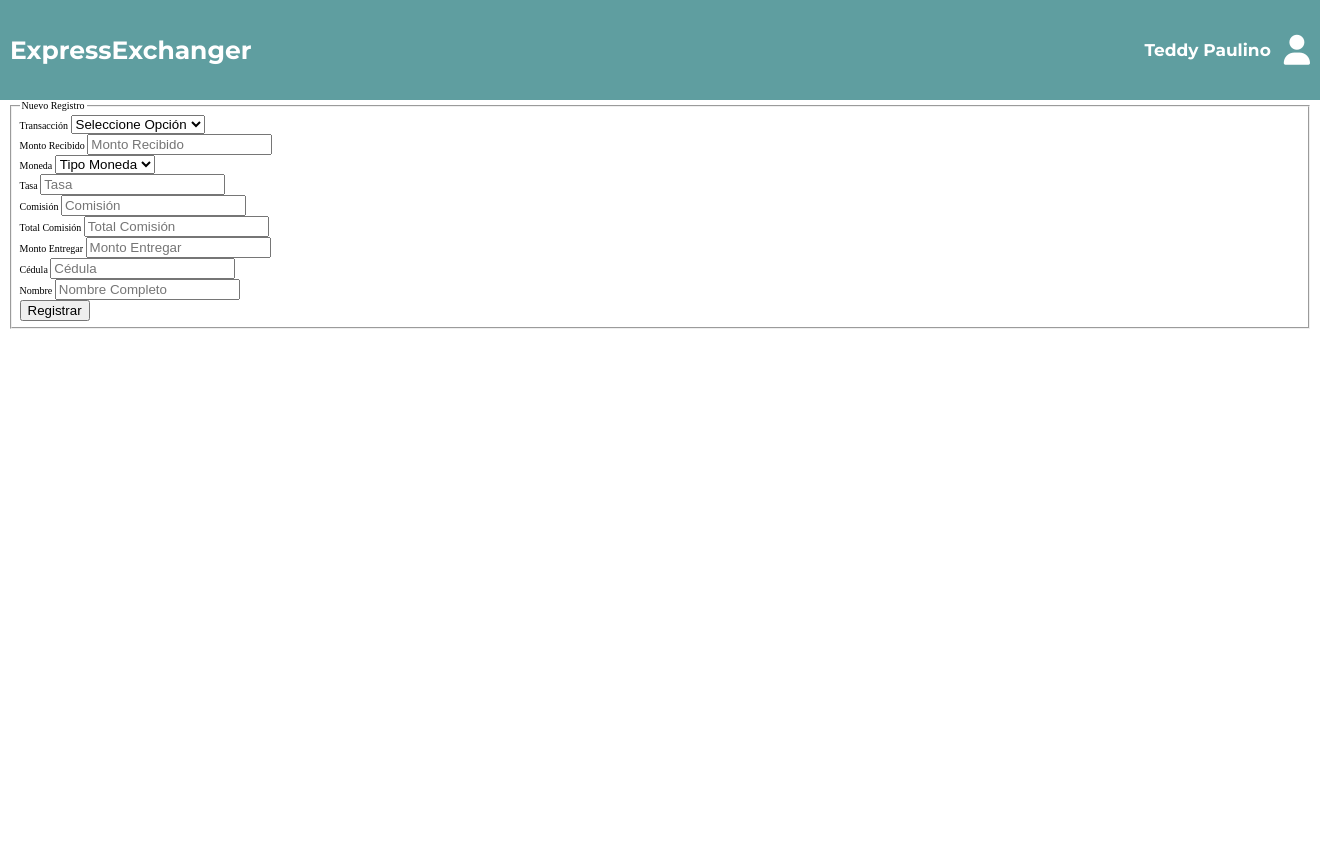
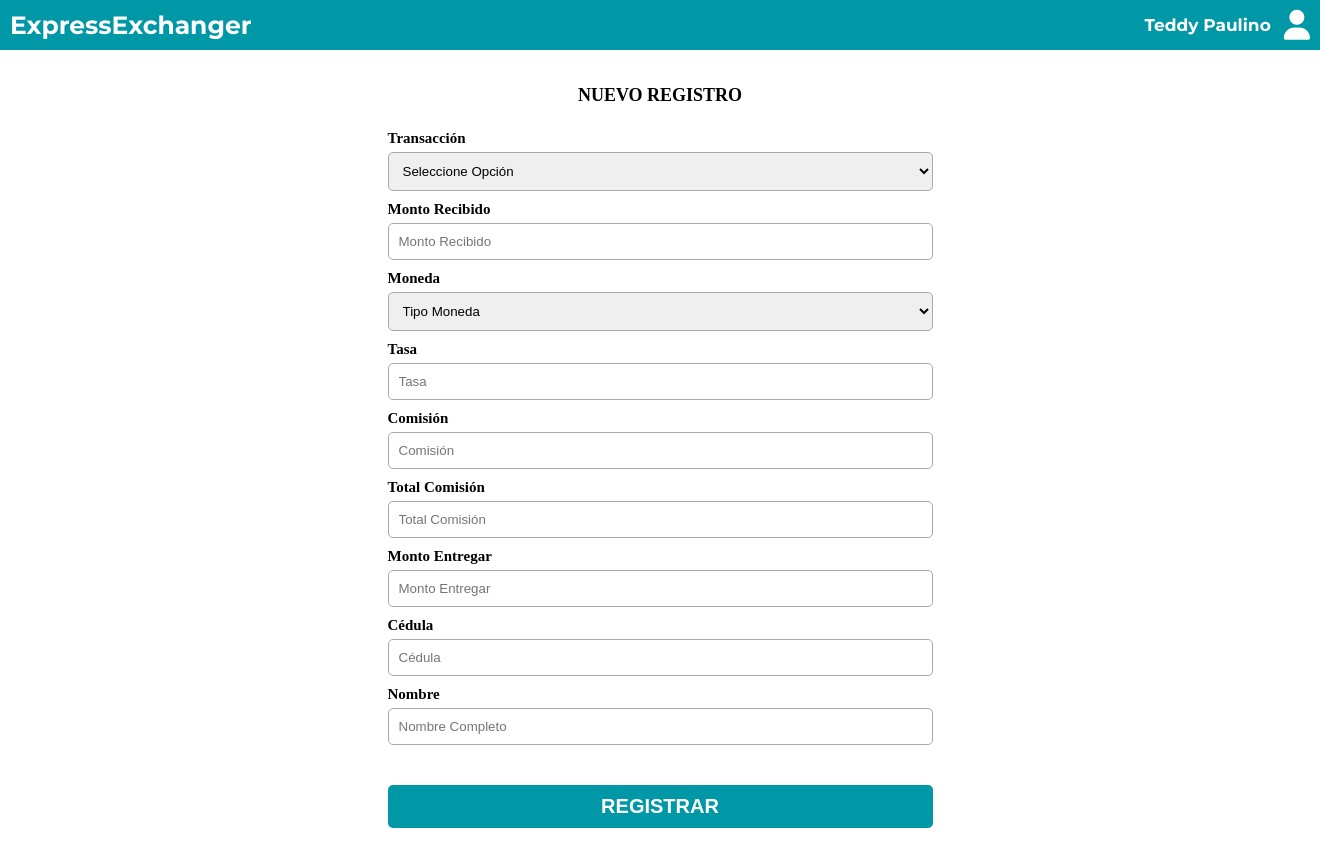
Before and after one commit to TeddyPaulino/cursoFinal, a PHP site: page /ventaCompra.html in a window 1320 px wide. Before the commit the page ends 329 px from the top, so only its background shows below. Run offline with PHP 8.4, Linux system fonts and the light colour scheme.

Commit message:
creacion y finalizacion del formulario de venta y compra

```diff
--- a/css/style.css
+++ b/css/style.css
@@ -1,20 +1,21 @@
+
+* {
+    margin: 0;
+    box-sizing: border-box;
+}
 
 html {
     font-size: 62.5%;
 }
 
-* {
-    margin: 0;
-}
-
 .bg {
-    background-color: cadetblue;
+    background-color: #0097a7;
 }
 
 .contenedor {
     width: 130rem;
     margin: 0 auto;
-    height: 10rem;
+    height: 5rem;
 }
 
 .logo_user {
@@ -46,3 +47,60 @@ html {
     color: #ffffff;
     font-weight: 900;
 }
+
+/* Estilo del forulario de compra y venta */
+.seccion {
+    margin-top: 1.5rem;
+}
+
+.formulario {
+    padding: 2rem;
+    width: min(60rem, 100%);
+    margin: 0 auto;
+}
+
+.formulario fieldset {
+    border: none;
+}
+
+.formulario legend {
+    text-align: center;
+    font-size: 1.8rem;
+    text-transform: uppercase;
+    font-weight: 700;
+    margin-bottom: 2rem;
+}
+
+.input  {
+    padding: 1rem;
+    border-radius: .5rem;
+    border: solid .1rem darkgray;
+    width: 100%;
+}
+
+.campo {
+    margin-bottom: 1rem;
+}
+
+.campo label {
+    font-size: 1.5rem;
+    font-weight: bold;
+    margin-bottom: .5rem;
+    display: block;
+}
+
+.boton {
+    background-color: #0097a7;
+    color: #ffffff;
+    padding: 1rem 3rem;
+    margin-top: 3rem;
+    font-size: 2rem;
+    text-decoration: none;
+    text-transform: uppercase;
+    font-weight: bold;
+    border: none;
+    border-radius: .5rem;
+    width: 100%;
+    text-align: center;
+    cursor: pointer;
+}
--- a/index.html
+++ b/index.html
@@ -4,7 +4,7 @@
     <meta charset="UTF-8">
     <meta http-equiv="X-UA-Compatible" content="IE=edge">
     <meta name="viewport" content="width=device-width, initial-scale=1.0">
-    <title>Sistema de Divisa</title>
+    <title>Sistema</title>
     <link rel="stylesheet" href="css/style.css">
 </head>
 <body>
--- a/ventaCompra.html
+++ b/ventaCompra.html
@@ -19,60 +19,62 @@
             <i class="fa-regular fa-user icono"></i>
         </div>
     </div>
-    <section class="contenedor">
-        <div class="registro">
+    <section class="seccion">
         <form action="" class="formulario">
             <fieldset>
                 <legend>Nuevo Registro</legend>
+                <div class="contenedor_campo">
+                    <div class="campo">
                         <label for="">Transacción</label>
-                    <select class="selct" id="">
+                        <select class="input" id="">
                             <option value>Seleccione Opción</option>
                             <option value="">Compra</option>
                             <option value="">Venta</option>
                         </select>
-                    <div class="monto_recibido">
+                    </div>
+                    <div class="campo">
                         <label for="">Monto Recibido</label>
-                        <input type="text" placeholder="Monto Recibido">
+                        <input class="input"type="number" placeholder="Monto Recibido">
                     </div>
-                    <div class="tipo_moneda">
+                    <div class="campo">
                         <label for="">Moneda</label>
-                        <select class="select_moneda">
+                        <select class=" input select_moneda">
                             <option value="">Tipo Moneda</option>
                             <option value="">Pesos</option>
                             <option value="">Dolares</option>
                             <option value="">Euros</option>
                         </select>
                     </div>
-                    <div class="tasa">
+                    <div class="campo">
                         <label for="">Tasa</label>
-                        <input type="text" placeholder="Tasa">
+                        <input class="input"type="number" placeholder="Tasa">
                     </div>
-                    <div class="comision">
+                    <div class="campo">
                         <label for="">Comisión</label>
-                        <input type="text" placeholder="Comisión">
+                        <input class="input"type="number" placeholder="Comisión">
                     </div>
-                    <div class="total_comision">
+                    <div class="campo">
                         <label for="">Total Comisión</label>
-                        <input type="text" placeholder="Total Comisión">
+                        <input class="input"type="number" placeholder="Total Comisión">
                     </div>
-                    <div class="monto_entregar">
+                    <div class="campo">
                         <label for="">Monto Entregar</label>
-                        <input type="text" placeholder="Monto Entregar">
+                        <input class="input"type="number" placeholder="Monto Entregar">
                     </div>
-                    <div class="cedula_cliente">
+                    <div class="campo">
                         <label for="">Cédula</label>
-                        <input type="number" placeholder="Cédula">
+                        <input class="input"type="number" placeholder="Cédula">
                     </div>
-                    <div class="Nombre_cliente">
+                    <div class="campo">
                         <label for="">Nombre</label>
-                        <input type="text" placeholder="Nombre Completo">
+                        <input class="input"type="text" placeholder="Nombre Completo">
                     </div>
-
-                    <input type="submit" value="Registrar">
-
+                    <div>
+                        <input class="boton" type="submit" value="Registrar">
+                    </div>
+                </div>
             </fieldset>
         </form>
-        </div>
     </section>
 </body>
 </html>
```
Lines whose indentation alone changed are shown as unchanged.
